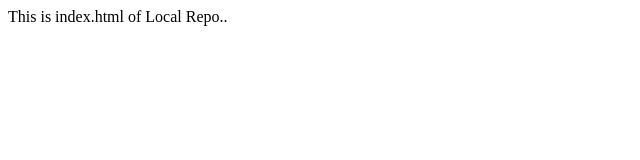
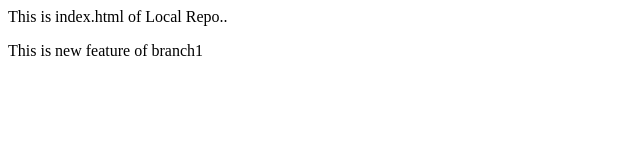
Before and after one commit to YashBoda/localrepo, a plain HTML site: page index.html in a window 1280 px wide. Shown: the whole page, without its empty margins (0-640 px from the left). Drawn offline with Linux system fonts and the light colour scheme.

Commit message:
New body tag

```diff
--- a/index.html
+++ b/index.html
@@ -1 +1,4 @@
 <p>This is index.html of Local Repo..</p>
+<body>
+    <p>This is new feature of branch1</p>
+</body>
```
